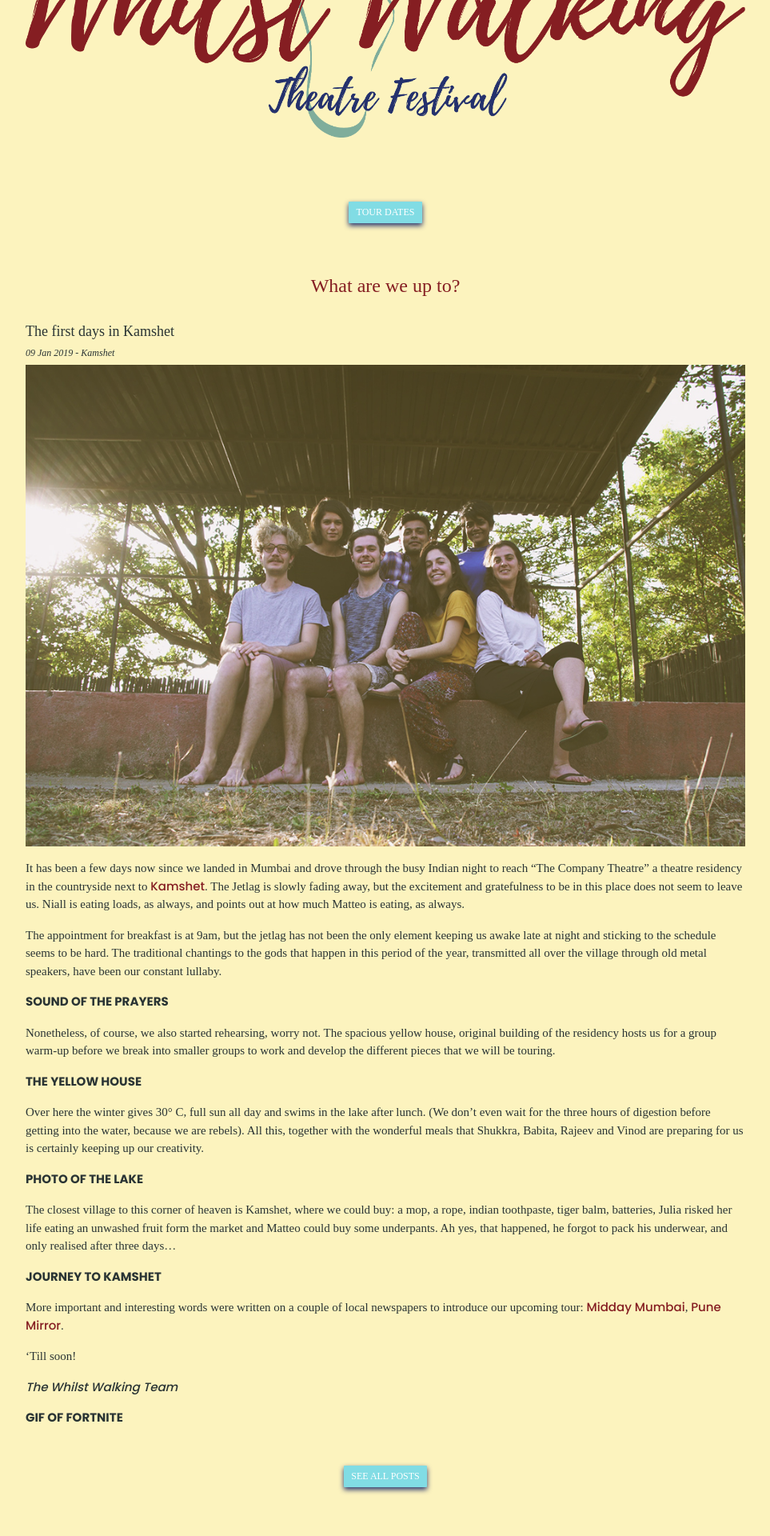
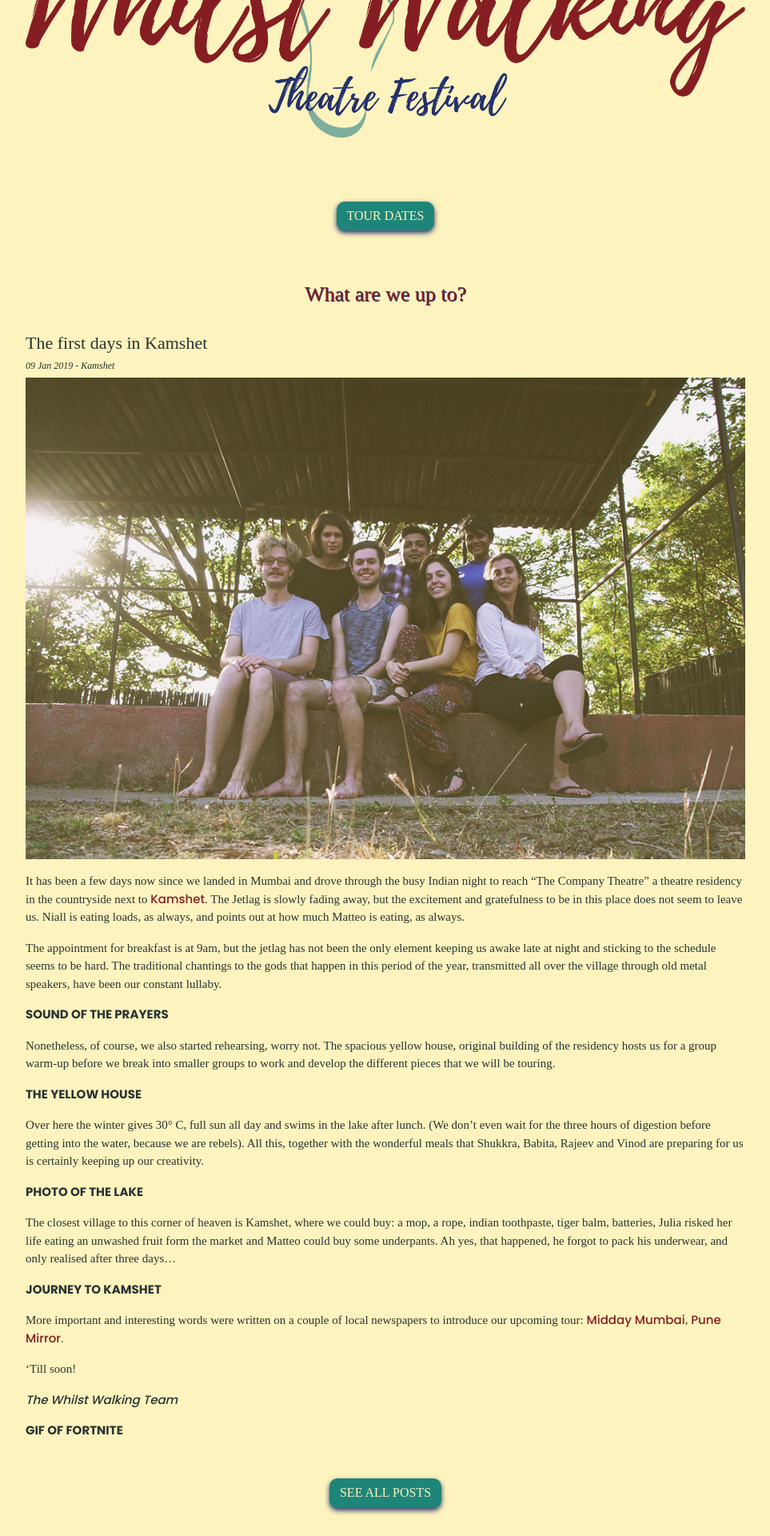
Before and after one commit to matteocarpi/wwtf, a Jekyll site: the page built from index.md, in a window 1280 px wide. Shown: the part 317-2237 px from the top of the page at 80% size, without its empty margins (158-1121 px from the left). Built offline with Jekyll 4.4.1, drawn with Linux system fonts in a browser that asks for light colours; nearby versions of some CDN libraries.

Commit message:
adjusting text size and button size

```diff
--- a/_sass/universal.scss
+++ b/_sass/universal.scss
@@ -2,6 +2,7 @@ $red: #851E22;
 $blue: #81DCE4;
 $yellow: #FCF3BE;
 $grey: #2A3434;
+$aqua: #1e8579;
 
 $default: 'Poppins', Helvetica, sans-serif;
 
@@ -29,13 +30,14 @@ hr {
 
 h1 {
   font-family: Poppins-Black;
-  font-size: 24px;
+  font-size: 26px;
   color: $red;
   text-align: center;  margin-bottom: 2rem;
+  text-shadow: 1px 1px 0px #24316D;
 }
 h2 {
   font-family: Poppins-SemiBold;
-  font-size: 18px;
+  font-size: 22px;
   color: $grey;
   margin-bottom: 0;
 }
@@ -43,7 +45,7 @@ h3 {
   font-family: Poppins-Light;
   font-size: 12px;
   color: $grey;
-  font-weight: 300;
+  font-weight: 400;
   font-style: italic;
   margin: 0.5rem 0;
 }
@@ -66,15 +68,15 @@ a {
   }
 }
 button {
-  background: #81DCE4;
+  background: $aqua;
   box-shadow: 0px 3px 6px 0 #24316D;
   font-family: Poppins-Black;
-  font-size: 12px;
-  color: #FFFFFF;
+  font-size: 16px;
+  color: $yellow;
   border: none;
-  border-radius: 1px;
+  border-radius: 10px;
   text-transform: uppercase;
-  padding: 0.3rem 0.6rem;
+  padding: 0.4rem 0.8rem;
   margin-bottom: 4rem;
 }
 i {
```
